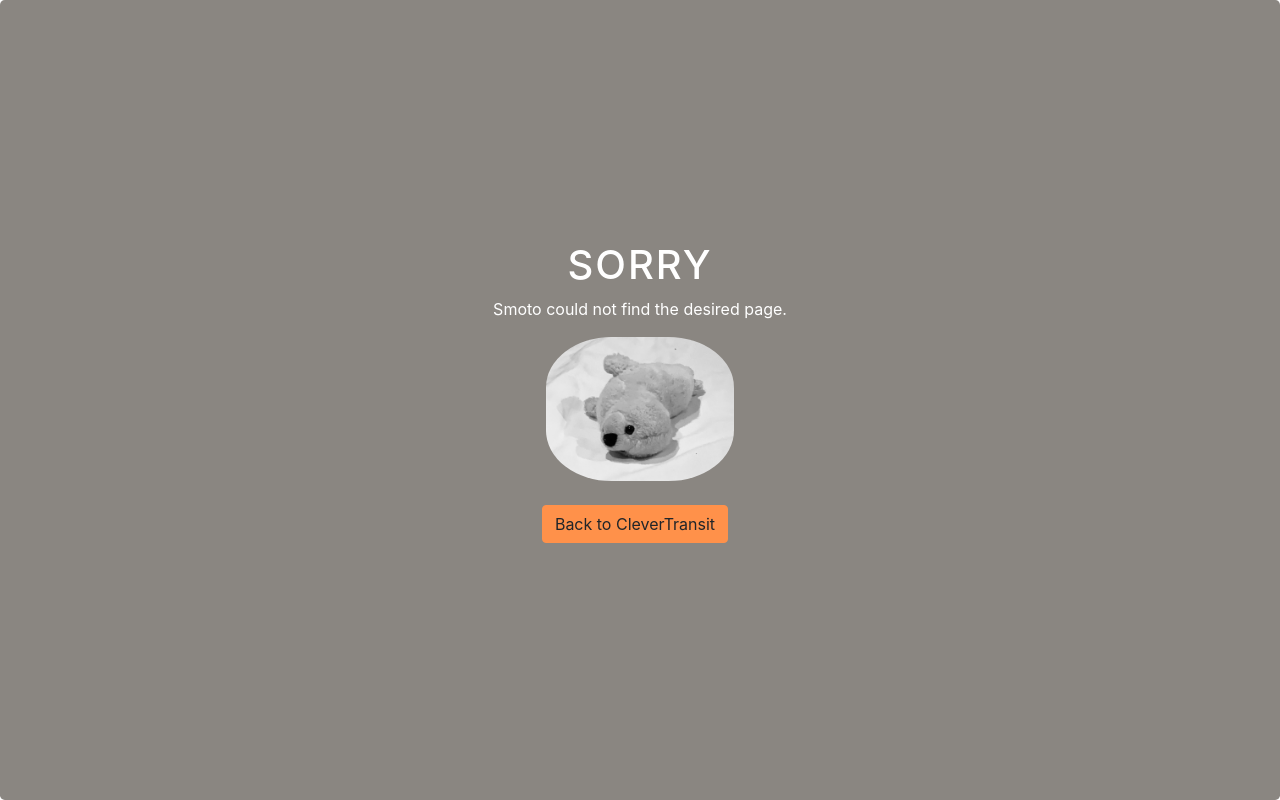
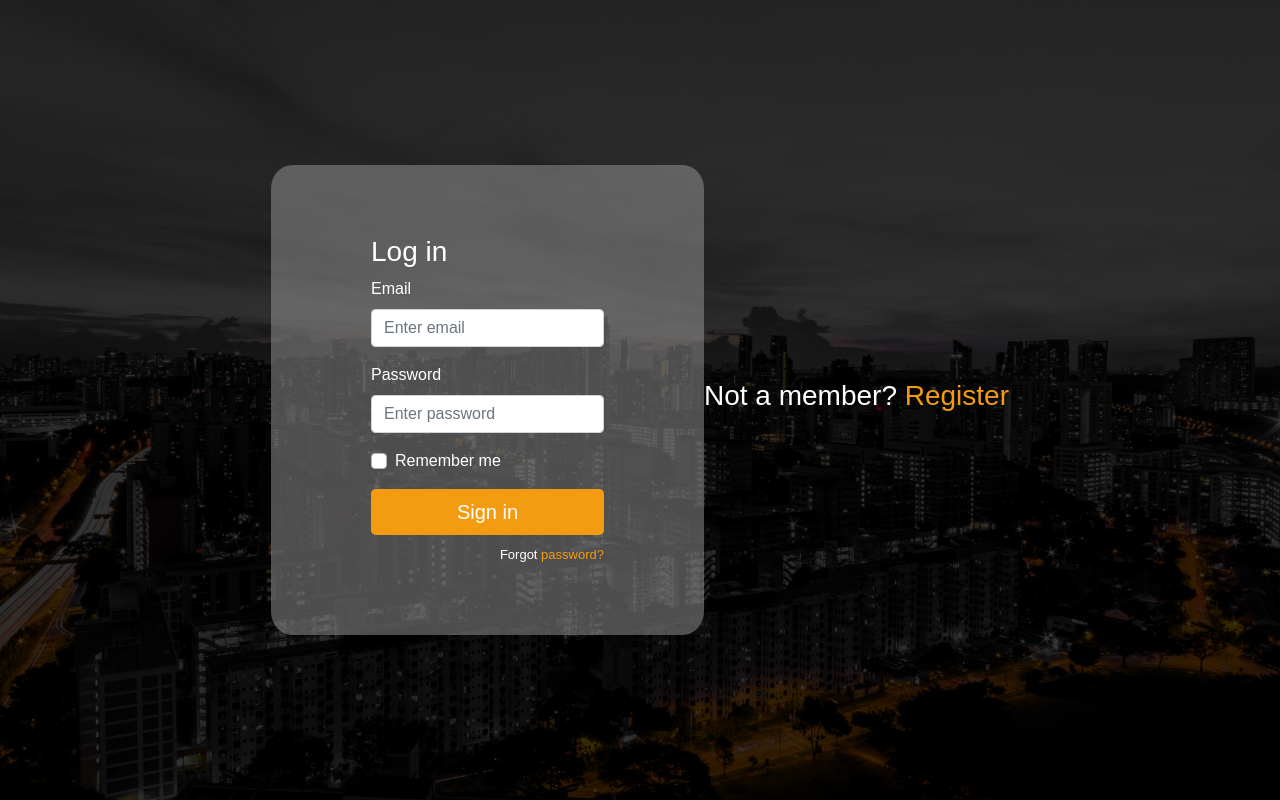
Before and after one commit to roberteftene/CleverTransit, a React (Create React App) app in the folder frontend/: page /login in a window 1280 px wide. Built offline with nearby package versions, Linux system fonts and the light colour scheme.

Commit message:
login and register pages

```diff
--- a/frontend/src/Routes.js
+++ b/frontend/src/Routes.js
@@ -5,7 +5,8 @@ import HomePage from './containers/HomePage/HomePage';
 import LandingPage from './containers/LandingPage/LandingPage';
 import AboutUsPage from './containers/AboutUsPage/AboutUsPage';
 import NotFoundPage from './containers/NotFoundPage/NotFoundPage';
-
+import LoginPage from './containers/LoginPage/LoginPage';
+import RegisterPage from './containers/RegisterPage/RegisterPage';
 
 export default function Routes() {
     return (
@@ -19,9 +20,10 @@ export default function Routes() {
                 <Route path="/home" exact component={HomePage}></Route>
                 <Route path="/" exact component={LandingPage}></Route>
                 <Route path="/aboutus" exact component={AboutUsPage}></Route>
+                <Route path="/login" exact component={LoginPage}></Route>
+                <Route path="/register" exact component={RegisterPage}></Route>
                 <Route component={NotFoundPage}></Route>
             </Switch>
-
         </Router>
     );
 }
--- a/frontend/src/containers/LandingPage/LandingPage.js
+++ b/frontend/src/containers/LandingPage/LandingPage.js
@@ -26,8 +26,8 @@ export default class LandingPage extends React.Component {
                         Find out what people said. <br />
                         Share your experience.
                     </h1>
-                    <a className="btn btn-full" href="#">
-                        Log In
+                    <a className="btn btn-full" href="/login">
+                        Log In / Register
                     </a>
                     <a className="btn btn-ghost" href="/home">
                         Guest
--- /dev/null
+++ b/frontend/src/containers/LoginPage/LoginPage.css
@@ -0,0 +1,75 @@
+* {
+    box-sizing: border-box;
+}
+
+.section-input {
+    min-height: 100vh;
+    display: flex;
+    font-weight: 400;
+    font-family: sans-serif;
+    background-image: linear-gradient(rgba(0, 0, 0, 0.8), rgba(0, 0, 0, 0.8)),
+        url(../../Resources/Images/city.jpg);
+    height: 100vh;
+    /*vh - > view height (all window height for the background img)*/
+    background-size: cover;
+    background-position: center;
+    background-attachment: fixed;
+    color: #fff !important;
+    justify-content: center;
+    align-items: center;
+}
+
+form {
+    border-radius: 5%;
+    padding: 70px 100px;
+    background-color: rgb(153, 153, 153, 0.5);
+}
+
+.outer .form-control:focus {
+    border-color: #167bff;
+    box-shadow: none;
+}
+
+.outer h3 {
+    text-align: center;
+    margin: 0;
+    line-height: 1;
+    padding-bottom: 20px;
+}
+
+.custom-control-label {
+    font-weight: 400;
+}
+
+.forgot-password {
+    text-align: right;
+    font-size: 13px;
+    padding-top: 10px;
+    color: #ffffff;
+    margin: 0;
+}
+
+.link-login {
+    color: #f39c12 !important;
+}
+
+.link-login:hover {
+    color: #cf6d17 !important;
+    text-decoration: none !important;
+}
+
+.btn-signin {
+    background-color: #f39c12 !important;
+    transition: all 0.2s;
+    border: #fff !important;
+}
+
+.btn-signin:hover {
+    background-color: #cf6d17 !important;
+}
+
+.register {
+    display: flex;
+    align-items: center;
+    justify-content: center;
+}
--- /dev/null
+++ b/frontend/src/containers/LoginPage/LoginPage.js
@@ -0,0 +1,84 @@
+import React, { Component } from 'react';
+import './LoginPage.css';
+
+export default class Login extends Component {
+    constructor(props) {
+        super(props);
+        this.state = {};
+    }
+
+    componentDidMount() {
+        document.querySelector('.navbar').style.display = 'none';
+        document.querySelector('.footer').style.display = 'none';
+    }
+
+    componentWillUnmount() {
+        document.querySelector('.navbar').style.display = 'flex';
+        document.querySelector('.footer').style.display = 'flex';
+    }
+
+    render() {
+        return (
+            <section className="section-input">
+                <form>
+                    <h3>Log in</h3>
+
+                    <div className="form-group">
+                        <label>Email</label>
+                        <input
+                            type="email"
+                            className="form-control"
+                            placeholder="Enter email"
+                        />
+                    </div>
+
+                    <div className="form-group">
+                        <label>Password</label>
+                        <input
+                            type="password"
+                            className="form-control"
+                            placeholder="Enter password"
+                        />
+                    </div>
+
+                    <div className="form-group">
+                        <div className="custom-control custom-checkbox">
+                            <input
+                                type="checkbox"
+                                className="custom-control-input"
+                                id="customCheck1"
+                            />
+                            <label
+                                className="custom-control-label"
+                                htmlFor="customCheck1"
+                            >
+                                Remember me
+                            </label>
+                        </div>
+                    </div>
+
+                    <button
+                        type="submit"
+                        className="btn-signin btn-dark btn-lg btn-block"
+                    >
+                        Sign in
+                    </button>
+                    <p className="forgot-password text-right">
+                        Forgot{' '}
+                        <a className="link-login" href="#">
+                            password?
+                        </a>
+                    </p>
+                </form>
+                <div className="register">
+                    <h3>
+                        Not a member?{' '}
+                        <a className="link-login" href="/register">
+                            Register
+                        </a>
+                    </h3>
+                </div>
+            </section>
+        );
+    }
+}
--- /dev/null
+++ b/frontend/src/containers/RegisterPage/RegisterPage.css
@@ -0,0 +1,11 @@
+.register-form {
+    padding: 70px 200px;
+}
+
+.register-form h3 {
+    margin-bottom: 30px;
+}
+
+.register-form .btn-signin {
+    margin-top: 50px;
+}
--- /dev/null
+++ b/frontend/src/containers/RegisterPage/RegisterPage.js
@@ -0,0 +1,82 @@
+// fname, lname, username, email, password
+import React, { Component } from 'react';
+import './RegisterPage.css';
+
+export default class Register extends Component {
+    constructor(props) {
+        super(props);
+        this.state = {};
+    }
+
+    componentDidMount() {
+        document.querySelector('.navbar').style.display = 'none';
+        document.querySelector('.footer').style.display = 'none';
+    }
+
+    componentWillUnmount() {
+        document.querySelector('.navbar').style.display = 'flex';
+        document.querySelector('.footer').style.display = 'flex';
+    }
+
+    render() {
+        return (
+            <section className="section-input">
+                <form className="register-form">
+                    <h3>Register</h3>
+
+                    <div className="form-group">
+                        <label>First name</label>
+                        <input
+                            type="text"
+                            className="form-control"
+                            placeholder="Enter first name"
+                        />
+                    </div>
+
+                    <div className="form-group">
+                        <label>Last name</label>
+                        <input
+                            type="text"
+                            className="form-control"
+                            placeholder="Enter last name"
+                        />
+                    </div>
+
+                    <div className="form-group">
+                        <label>Email</label>
+                        <input
+                            type="email"
+                            className="form-control"
+                            placeholder="Enter your email"
+                        />
+                    </div>
+
+                    <div className="form-group">
+                        <label>Username</label>
+                        <input
+                            type="text"
+                            className="form-control"
+                            placeholder="Pick an username"
+                        />
+                    </div>
+
+                    <div className="form-group">
+                        <label>Password</label>
+                        <input
+                            type="password"
+                            className="form-control"
+                            placeholder="Enter password"
+                        />
+                    </div>
+
+                    <button
+                        type="submit"
+                        className="btn-signin btn-dark btn-lg btn-block"
+                    >
+                        Register now
+                    </button>
+                </form>
+            </section>
+        );
+    }
+}
```
Lines whose indentation alone changed are shown as unchanged.
